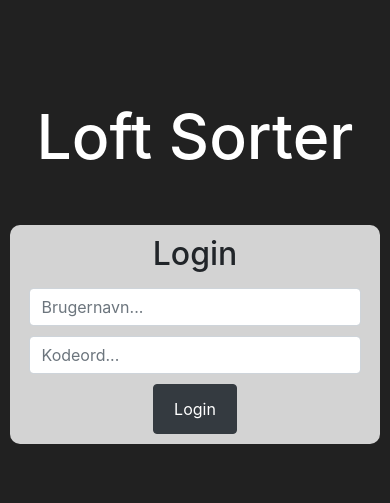
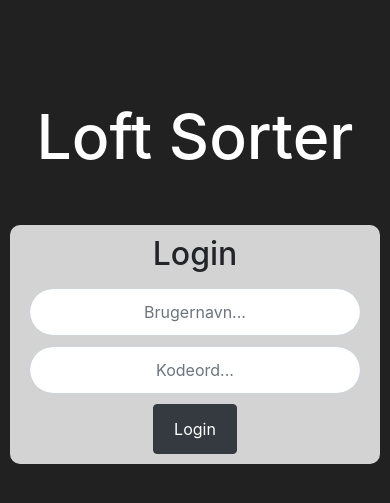
Before and after one commit to RasmusAChr/LOFTSORT, a PHP site: page /login.php in a window 390 px wide. Shown: the top 503 px of the page. Run offline with PHP 8.4, Linux system fonts and the light colour scheme.

Commit message:
clean up login css
center input text and increase login button size

```diff
--- a/styles/loginstyle.css
+++ b/styles/loginstyle.css
@@ -19,6 +19,8 @@
     .login-form input {
         margin-bottom: 5px;
         width: 95% !important;
+        height: 3rem !important;
+        border-radius: 2rem !important;
     }
 
     .login-form button {
@@ -48,6 +50,8 @@
     display: block;
     margin-bottom: 10px;
     width: 75%;
+    text-align: center;
+    border-radius: 0.5rem;
 }
 
 .login-form button {
```
